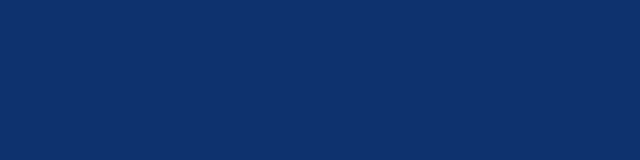
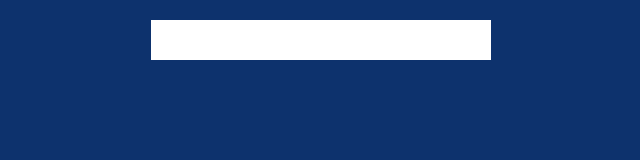
Before and after one commit to Shindos-Kopernik/myWeb, a website: page practice/simple-page/form/index.html in a window 1280 px wide. Shown: the whole page, without its empty margins (319-959 px from the left). Drawn offline with Linux system fonts and the light colour scheme.

Commit message:
les 21 4-0

```diff
--- a/practice/simple-page/form/css/style.css
+++ b/practice/simple-page/form/css/style.css
@@ -7,3 +7,12 @@ body {
   line-height: 1.5;
   background-color: #0d326d;
 }
+
+/* Auth */
+
+.auth {
+  width: 300px;
+  padding: 20px;
+margin: 20px auto;
+  background-color: #fff;
+}
```
